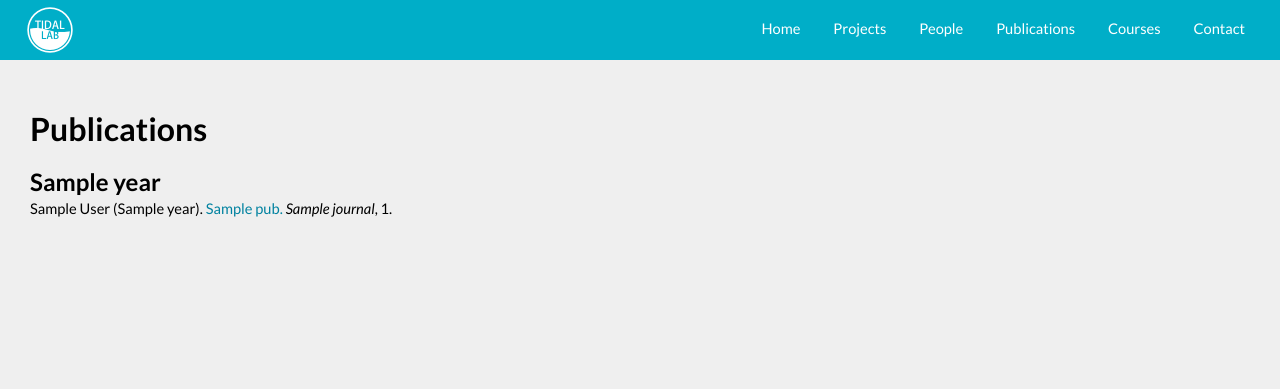
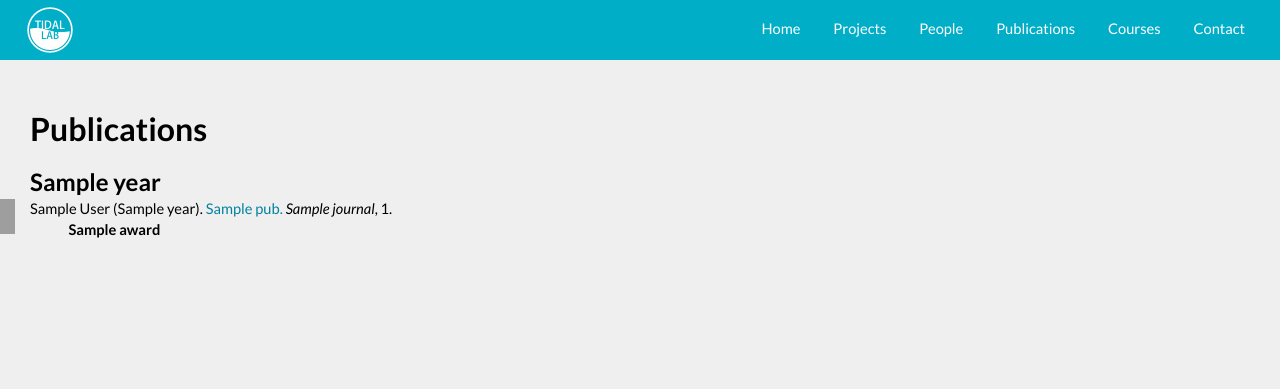
Before and after one commit to TIDAL-Lab/TIDALWeb, a Django app: template tidalweb/templates/publications.html in a window 1280 px wide. Shown: the top 389 px of the page. Run offline with Django 3.2, Linux system fonts and the light colour scheme; the template is opened without the code that fills it: most values are stand-ins (such as "Sample title", 1, 10 or a date in 2020); grey boxes are pictures that could not be loaded.

Commit message:
Added award for pubs

```diff
--- a/tidalweb/templates/publications.html
+++ b/tidalweb/templates/publications.html
@@ -16,6 +16,9 @@
         <h2>{{pubs.year}}</h2>
         {% endifchanged %}
 
+        {% if pubs.award != '' and pubs.award != None %}
+        <img src="{% static 'images/icons/award_small.png' %}" style="width: 35px; height: 35px; position: relative; left: -50px; float: left;" alt="{{pubs.award}}">
+        {% endif %}
         <p class="publication">{{pubs.authors}} ({{pubs.year}}).
         {% if pubs.weblink != '' and pubs.localCopy == ''%}
         <a href = "{{pubs.weblink}}">{{pubs.title}}.</a>
@@ -34,6 +37,9 @@
         {% else %}
         <i>{{pubs.journal}}</i>.
         {% endif %}
+        {% if pubs.award != '' and pubs.award != None %}
+        <br><b>{{pubs.award}}</b>
+        {% endif %}
         </p>
       {% endfor %}
     {% endblock %}
```
